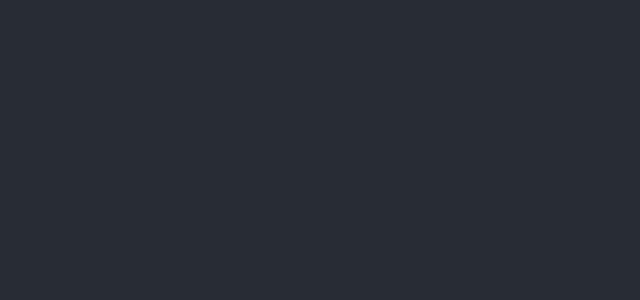
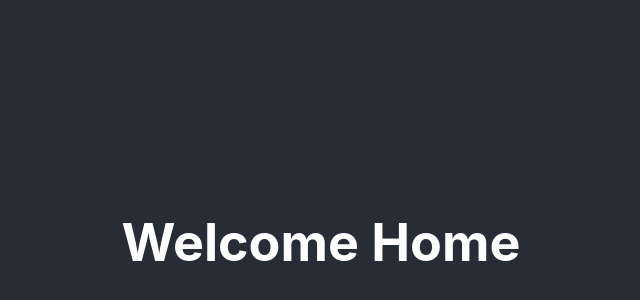
Before and after one commit to SiEr0212/udemy_hooks_react-router, a React (Create React App) app: page / in a window 1280 px wide. Shown: the part 158-458 px from the top of the page, without its empty margins (319-959 px from the left). Built offline with nearby package versions, Linux system fonts and the light colour scheme.

Commit message:
added first route

```diff
--- a/package.json
+++ b/package.json
@@ -8,6 +8,7 @@
     "@testing-library/user-event": "^12.8.3",
     "react": "^17.0.2",
     "react-dom": "^17.0.2",
+    "react-router-dom": "^5.2.0",
     "react-scripts": "4.0.3",
     "web-vitals": "^1.1.2"
   },
--- a/src/App.js
+++ b/src/App.js
@@ -1,13 +1,21 @@
-import React, {  } from "react";
-import './App.css';
+import React from "react";
+import { BrowserRouter, Route } from "react-router-dom";
+import "./App.css";
 
 function App() {
   return (
-    <div className="App">
-      <header className="App-header">
-
-      </header>
-    </div>
+    <BrowserRouter>
+      <div className="App">
+        <header className="App-header">
+          <Route
+            path="/"
+            render={() => {
+              return <h1>Welcome Home</h1>;
+            }}
+          ></Route>
+        </header>
+      </div>
+    </BrowserRouter>
   );
 }
 
```
Also changed, not shown: 1 other file (tests, documents, lock files or other folders).
